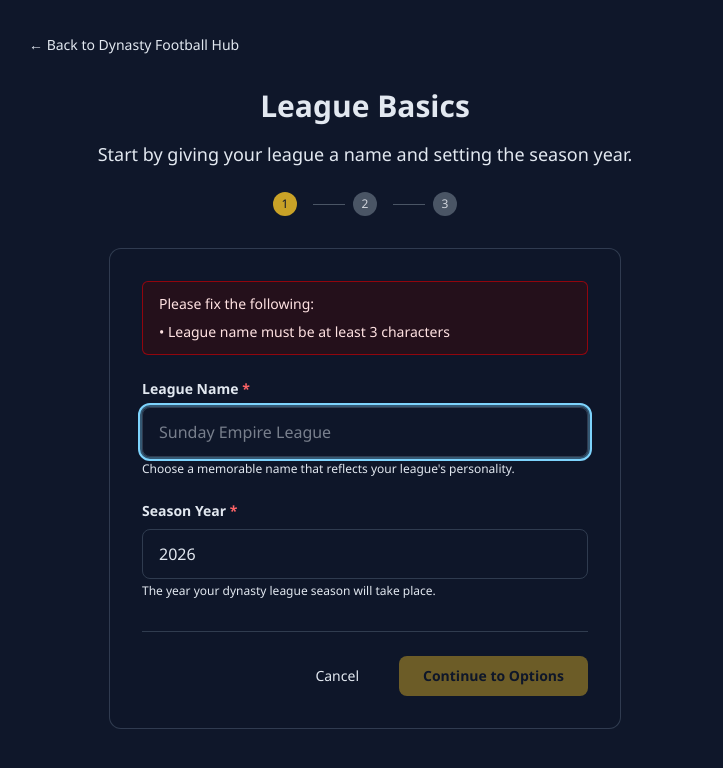
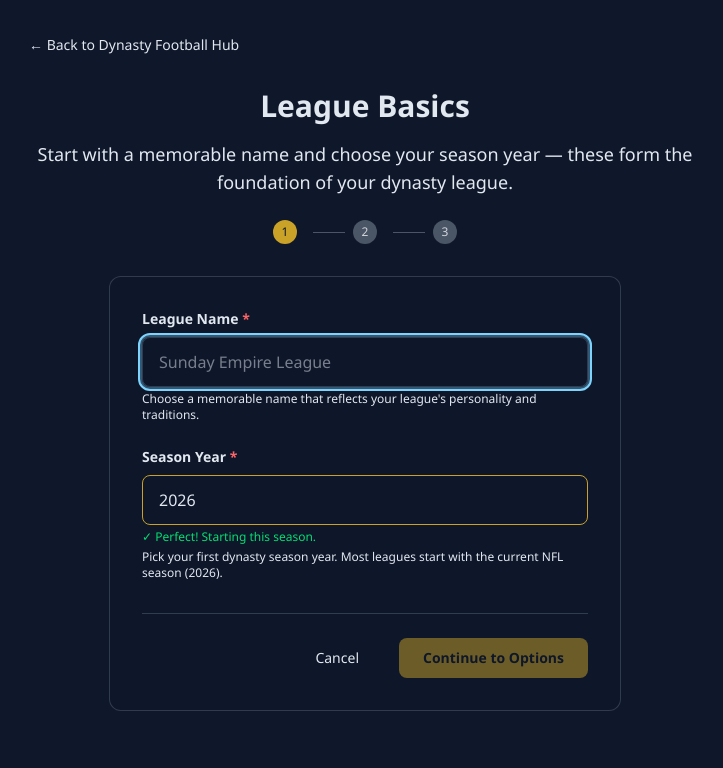
Before and after one commit to brendanprin/sundayempire, a Next.js app: page /my-leagues/new in a window 1280 px wide. Shown: the top 768 px of the page, without its empty margins (275-998 px from the left). Built offline with nearby package versions, Linux system fonts and the light colour scheme.

Commit message:
feat: enhance validation for league name and season year in Create League wizard

```diff
--- a/src/app/(account)/my-leagues/new/page.tsx
+++ b/src/app/(account)/my-leagues/new/page.tsx
@@ -27,11 +27,30 @@ export default function CreateLeaguePage() {
 
   const nameInputRef = useRef<HTMLInputElement>(null);
 
-  // Validation helpers
+  // Enhanced validation helpers
+  const getNameValidation = () => {
+    const trimmed = name.trim();
+    if (trimmed.length === 0) return { valid: false, error: "" }; // No error for empty (user hasn't started typing)
+    if (trimmed.length < 3) return { valid: false, error: "League name must be at least 3 characters long" };
+    if (trimmed.length > 50) return { valid: false, error: "League name cannot be longer than 50 characters" };
+    if (!/^[a-zA-Z0-9\s\-'&.]+$/.test(trimmed)) return { valid: false, error: "League name can only contain letters, numbers, spaces, hyphens, apostrophes, ampersands, and periods" };
+    if (/^[\s\-'.&]+$/.test(trimmed)) return { valid: false, error: "League name must contain at least some letters or numbers" };
+    return { valid: true, error: "" };
+  };
+
+  const getYearValidation = () => {
+    const year = parseInt(seasonYear);
+    const currentYear = new Date().getFullYear();
+    if (isNaN(year)) return { valid: false, error: "Please enter a valid year" };
+    if (year < currentYear) return { valid: false, error: `Season year cannot be in the past (must be ${currentYear} or later)` };
+    if (year > currentYear + 5) return { valid: false, error: `Season year cannot be more than 5 years in the future (must be ${currentYear + 5} or earlier)` };
+    return { valid: true, error: "" };
+  };
+
   const isBasicsValid = () => {
-    return name.trim().length >= 3 &&
-           parseInt(seasonYear) >= new Date().getFullYear() &&
-           parseInt(seasonYear) <= new Date().getFullYear() + 5;
+    const nameValidation = getNameValidation();
+    const yearValidation = getYearValidation();
+    return nameValidation.valid && yearValidation.valid;
   };
 
   const isOptionsValid = () => {
@@ -47,21 +66,21 @@ export default function CreateLeaguePage() {
     const errors: string[] = [];
 
     if (step === "basics" || step === "review") {
-      if (name.trim().length < 3) {
-        errors.push("League name must be at least 3 characters");
+      const nameValidation = getNameValidation();
+      if (!nameValidation.valid && nameValidation.error) {
+        errors.push(nameValidation.error);
       }
 
-      const year = parseInt(seasonYear);
-      const currentYear = new Date().getFullYear();
-      if (year < currentYear || year > currentYear + 5) {
-        errors.push(`Season year must be between ${currentYear} and ${currentYear + 5}`);
+      const yearValidation = getYearValidation();
+      if (!yearValidation.valid && yearValidation.error) {
+        errors.push(yearValidation.error);
       }
     }
 
     if ((step === "options" || step === "review") && designatedCommissionerEmail.trim()) {
       const emailRegex = /^[^\s@]+@[^\s@]+\.[^\s@]+$/;
       if (!emailRegex.test(designatedCommissionerEmail.trim())) {
-        errors.push("Please enter a valid email address");
+        errors.push("Please enter a valid email address for the alternate commissioner");
       }
     }
 
@@ -126,6 +145,20 @@ export default function CreateLeaguePage() {
     }
   }
 
+  function handleKeyPress(event: React.KeyboardEvent) {
+    if (event.key === "Enter" && !event.shiftKey) {
+      event.preventDefault();
+      if (step === "basics" && isBasicsValid()) {
+        handleNextStep();
+      } else if (step === "options" && isOptionsValid()) {
+        handleNextStep();
+      } else if (step === "review" && stepErrors.length === 0) {
+        const form = event.currentTarget.closest('form');
+        if (form) form.requestSubmit();
+      }
+    }
+  }
+
   function handlePrevStep() {
     if (step === "options") {
       setStep("basics");
@@ -154,7 +187,7 @@ export default function CreateLeaguePage() {
   const getStepDescription = () => {
     switch (step) {
       case "basics":
-        return "Start by giving your league a name and setting the season year.";
+        return "Start with a memorable name and choose your season year — these form the foundation of your dynasty league.";
       case "options":
         return "Add optional details or skip ahead — you can always configure these later in League Settings.";
       case "review":
@@ -220,6 +253,7 @@ export default function CreateLeaguePage() {
 
         <form
           onSubmit={handleSubmit}
+          onKeyDown={handleKeyPress}
           className="rounded-xl border p-8 max-w-lg mx-auto"
           style={{
             borderColor: "var(--brand-structure-muted)",
@@ -267,21 +301,39 @@ export default function CreateLeaguePage() {
                   onChange={(event) => setName(event.target.value)}
                   className="w-full rounded-lg border bg-transparent px-4 py-3 text-base transition-colors focus:ring-2 focus:ring-[var(--brand-accent-primary)] focus:ring-offset-2 focus:ring-offset-[var(--background)]"
                   style={{
-                    borderColor: "var(--brand-structure-muted)",
+                    borderColor: (() => {
+                      const nameValidation = getNameValidation();
+                      if (name.trim().length === 0) return "var(--brand-structure-muted)";
+                      return nameValidation.valid ? "var(--brand-accent-primary)" : "#ef4444";
+                    })(),
                     color: "var(--foreground)",
                   }}
                   placeholder="Sunday Empire League"
                   autoFocus
                   required
+                  maxLength={50}
                   data-testid="no-league-create-name"
                 />
-                {name.trim().length > 0 && name.trim().length < 3 && (
+                {(() => {
+                  const nameValidation = getNameValidation();
+                  if (nameValidation.error) {
+                    return (
                       <p className="mt-1 text-xs text-red-400" data-testid="league-create-name-error">
-                    League name must be at least 3 characters
+                        {nameValidation.error}
                       </p>
-                )}
+                    );
+                  }
+                  if (nameValidation.valid) {
+                    return (
+                      <p className="mt-1 text-xs text-green-400">
+                        ✓ Perfect! This name looks good.
+                      </p>
+                    );
+                  }
+                  return null;
+                })()}
                 <p className="mt-1 text-xs" style={{ color: "var(--muted-foreground)" }}>
-                  Choose a memorable name that reflects your league's personality.
+                  Choose a memorable name that reflects your league's personality and traditions.
                 </p>
               </div>
 
@@ -300,7 +352,11 @@ export default function CreateLeaguePage() {
                   onChange={(event) => setSeasonYear(event.target.value)}
                   className="w-full rounded-lg border bg-transparent px-4 py-3 text-base transition-colors focus:ring-2 focus:ring-[var(--brand-accent-primary)] focus:ring-offset-2 focus:ring-offset-[var(--background)]"
                   style={{
-                    borderColor: "var(--brand-structure-muted)",
+                    borderColor: (() => {
+                      const yearValidation = getYearValidation();
+                      return yearValidation.valid ? "var(--brand-accent-primary)" :
+                             yearValidation.error ? "#ef4444" : "var(--brand-structure-muted)";
+                    })(),
                     color: "var(--foreground)",
                   }}
                   min={new Date().getFullYear()}
@@ -309,19 +365,25 @@ export default function CreateLeaguePage() {
                   data-testid="no-league-create-season-year"
                 />
                 {(() => {
-                  const year = parseInt(seasonYear);
-                  const currentYear = new Date().getFullYear();
-                  if (seasonYear && (year < currentYear || year > currentYear + 5)) {
+                  const yearValidation = getYearValidation();
+                  if (yearValidation.error) {
                     return (
                       <p className="mt-1 text-xs text-red-400" data-testid="league-create-season-year-error">
-                        Season year must be between {currentYear} and {currentYear + 5}
+                        {yearValidation.error}
+                      </p>
+                    );
+                  }
+                  if (yearValidation.valid) {
+                    return (
+                      <p className="mt-1 text-xs text-green-400">
+                        ✓ {seasonYear === String(new Date().getFullYear()) ? "Perfect! Starting this season." : `Great choice for ${seasonYear}.`}
                       </p>
                     );
                   }
                   return null;
                 })()}
                 <p className="mt-1 text-xs" style={{ color: "var(--muted-foreground)" }}>
-                  The year your dynasty league season will take place.
+                  Pick your first dynasty season year. Most leagues start with the current NFL season ({new Date().getFullYear()}).
                 </p>
               </div>
             </div>
@@ -519,6 +581,7 @@ export default function CreateLeaguePage() {
               </button>
 
               {step === "basics" && (
+                <>
                   <button
                     type="button"
                     onClick={handleNextStep}
@@ -528,6 +591,12 @@ export default function CreateLeaguePage() {
                   >
                     Continue to Options
                   </button>
+                  {isBasicsValid() && (
+                    <p className="text-xs mt-2" style={{ color: "var(--muted-foreground)" }}>
+                      Press Enter to continue
+                    </p>
+                  )}
+                </>
               )}
 
               {step === "options" && (
```
Lines whose indentation alone changed are shown as unchanged.
